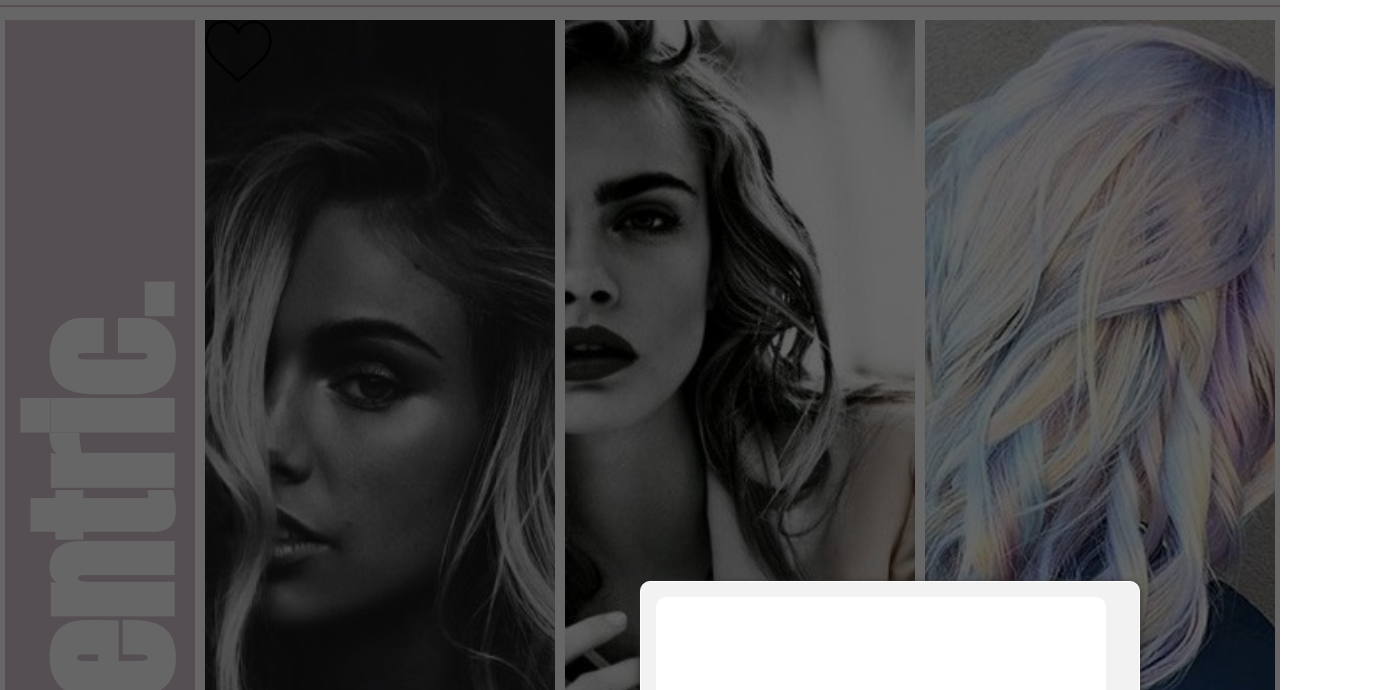
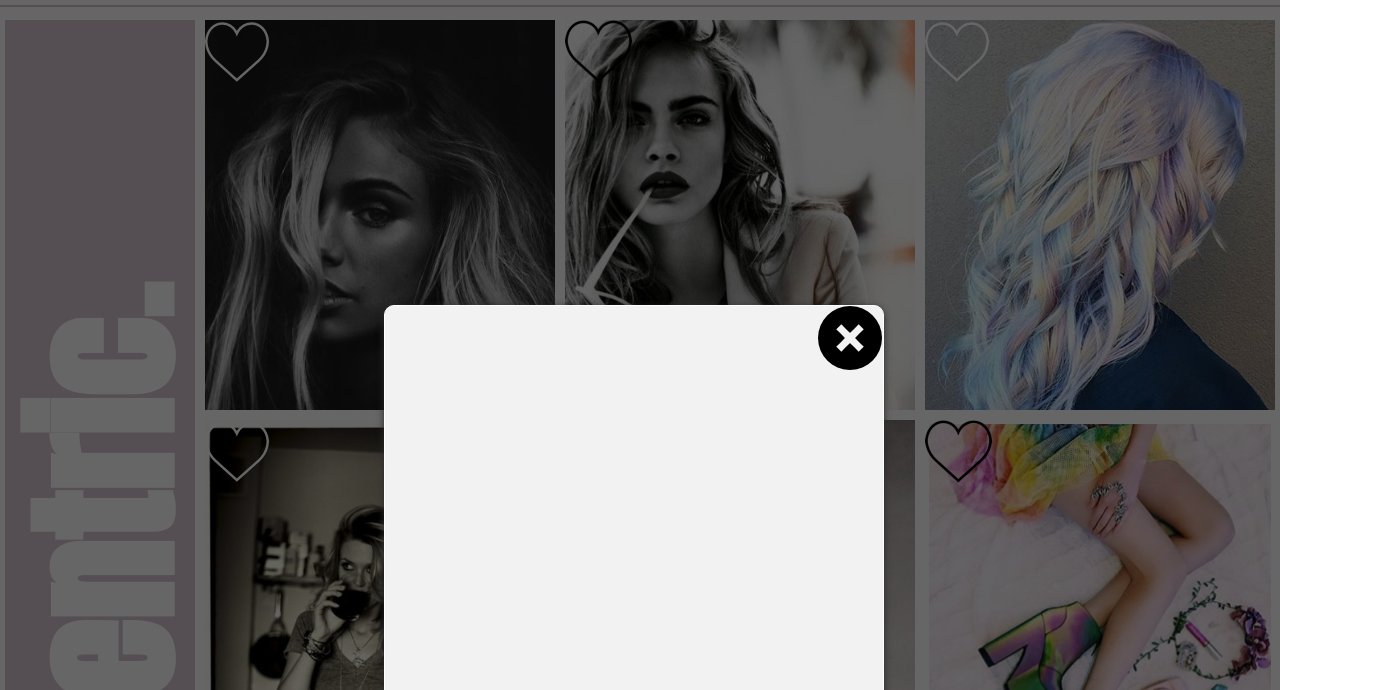
Before and after one commit to megankaluza/fashion-blog, a plain HTML site: page index.html in a window 1280 px wide. Both pictures are taken after a click on the picture 238 px from the left and 161 px from the top of the page. Shown: the part 110-800 px from the top of the page, 1376 px wide, since content can reach past the window. Drawn offline with nearby package versions, Linux system fonts and the light colour scheme.

Commit message:
add styles to make modal look better

```diff
--- a/css/styles.scss
+++ b/css/styles.scss
@@ -41,9 +41,15 @@ span {
   display: none;
 }
 
-#heart {
+// .pualund_modal {
+//   position: absolute;
+//   top: 200px;
+// }
 
-}
+// #heart {
+//   position: relative;
+//   top: 200px;
+// }
 
 // Columns
 
--- a/index.html
+++ b/index.html
@@ -28,29 +28,35 @@
       <div class="mainColumn">
     <div class="galleryOne">
       <div class="box" id="imageOne">
-        <div id="heart">
-          <img src="img/like.png" alt="Like" class="paulund_modal">
-        </div>
+          <img src="img/like_white.png" alt="Like" class="paulund_modal">
     </div>
       <div class="box" id="imageTwo">
+          <img src="img/like.png" alt="Like" class="paulund_modal">
       </div>
       <div class="box" id="imageThree">
+          <img src="img/like_white.png" alt="Like" class="paulund_modal">
       </div>
     </div>
     <div class="galleryTwo">
       <div class="box" id="imageFour">
+        <img src="img/like_white.png" alt="Like" class="paulund_modal">
       </div>
       <div class="box" id="imageFive">
+        <img src="img/like_white.png" alt="Like" class="paulund_modal">
       </div>
       <div class="box" id="imageSix">
+        <img src="img/like.png" alt="Like" class="paulund_modal">
       </div>
     </div>
     <div class="galleryThree">
       <div class="box" id="imageSeven">
+        <img src="img/like.png" alt="Like" class="paulund_modal">
       </div>
       <div class="box" id="imageEight">
+        <img src="img/like.png" alt="Like" class="paulund_modal">
       </div>
       <div class="box" id="imageNine">
+        <img src="img/like_white.png" alt="Like" class="paulund_modal">
       </div>
     </div>
 
--- a/js/jquery.paulund_modal_box.js
+++ b/js/jquery.paulund_modal_box.js
@@ -7,12 +7,12 @@
 		// Default parameters
 
 		var options = $.extend({
-			height : "250",
+			height : "500",
 			width : "500",
 			title:"JQuery Modal Box Demo",
 			description: "Example of how to create a modal box.",
-			top: "50%",
-			left: "50%",
+			top: "30%",
+			left: "30%",
 		},prop);
 
 		return this.click(function(e){
@@ -43,13 +43,13 @@
 			});
 			$('.paulund_modal_close').css({
 				'position':'relative',
-				'top':'-25px',
-				'left':'20px',
+				// 'top':'-10px',
+				'left':'35px',
 				'float':'right',
 				'display':'block',
-				'height':'50px',
-				'width':'50px',
-				'background': 'url(images/close.png) no-repeat',
+				'height':'100px',
+				'width':'100px',
+				'background': 'url(img/exit.png) no-repeat',
 			});
                         /*Block page overlay*/
 			var pageHeight = $(document).height();
@@ -60,12 +60,19 @@
 				'top':'0',
 				'left':'0',
 				'background-color':'rgba(0,0,0,0.6)',
+
+      //   'filter':'blur(4px)',
+      //  '-o-filter':'blur(4px)',
+      //  '-ms-filter':'blur(4px)',
+      //  '-moz-filter':'blur(4px)',
+      //  '-webkit-filter':'blur(4px)',
+
 				'height':pageHeight,
 				'width':pageWidth,
 				'z-index':'10'
 			});
 			$('.paulund_inner_modal_box').css({
-				'background-color':'#fff',
+				// 'background-color':'#fff',
 				'height':(options.height - 50) + 'px',
 				'width':(options.width - 50) + 'px',
 				'padding':'10px',
@@ -83,8 +90,9 @@
 		}
 
 		 function add_popup_box(){
-			 var pop_up = $('<div class="paulund_modal_box"><a href="#" class="paulund_modal_close"></a><div class="paulund_inner_modal_box"><h2>' + options.title + '</h2><p>' + options.description + '</p></div></div>');
+			 var pop_up = $('<div class="paulund_modal_box"><a href="#" class="paulund_modal_close"></a><div class="paulund_inner_modal_box"><h2>' + '</h2><p>' + '</p></div></div>');
 			 $(pop_up).appendTo('.paulund_block_page');
+
 
 			 $('.paulund_modal_close').click(function(){
 				$(this).parent().fadeOut().remove();
--- a/js/scripts.js
+++ b/js/scripts.js
@@ -1,5 +1,5 @@
-$(document).ready(function(){
-  $('.box').click(function(){
-     $('.box').toggleClass('clicked');
-  });
-});
+// $(document).ready(function(){
+//   $('.box').click(function(){
+//      $('.box').toggleClass('clicked');
+//   });
+// });
```
Also changed, not shown: img/exit.png (added), img/like_white.png (added).
